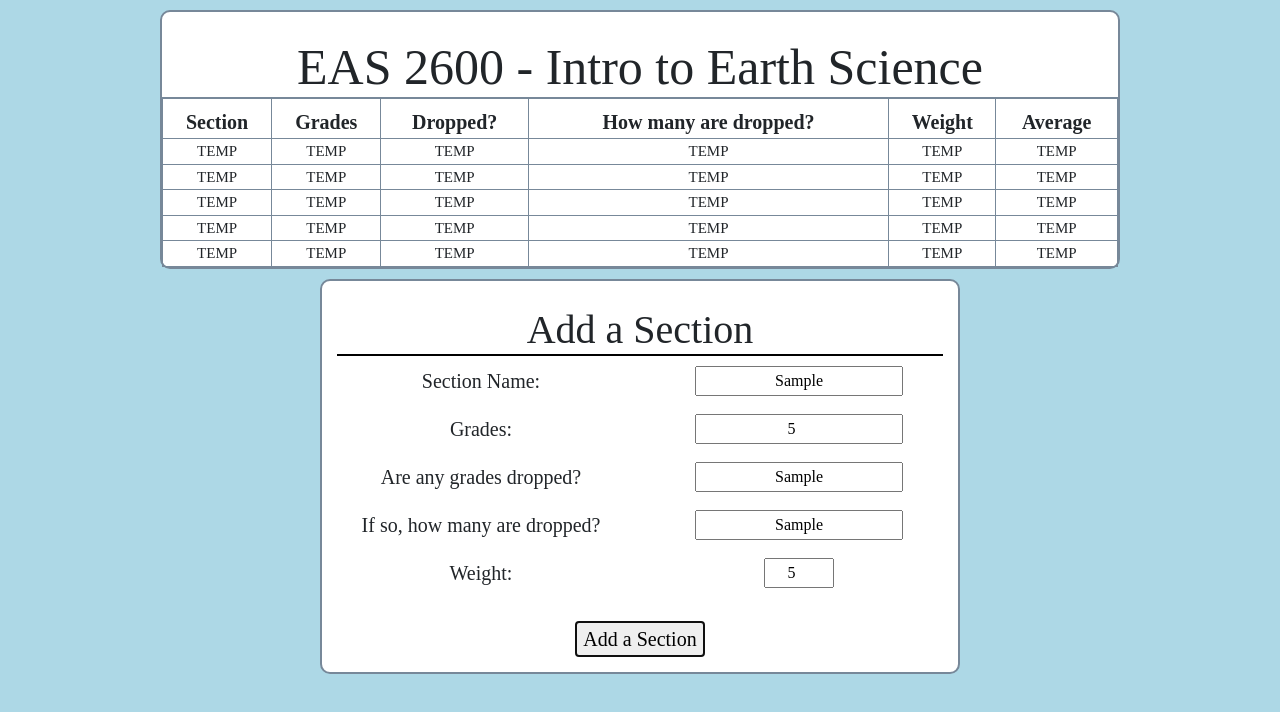
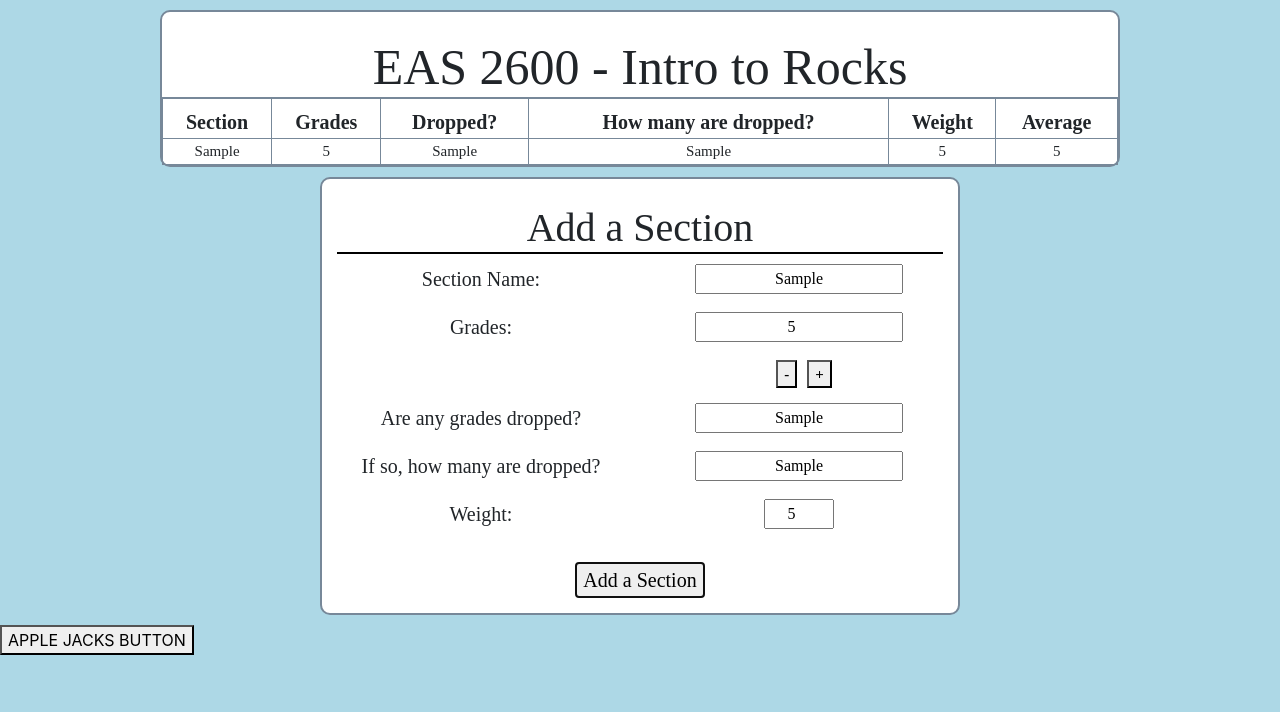
Before and after one commit to kbrantley8/reactgradecalc, a React (Create React App) app: page / in a window 1280 px wide. Both pictures are taken after typing "Sample", "5", "Sample", "Sample", "5" into the empty fields and a click on the button "Add a Section". Shown: the top 712 px of the page. Built offline with nearby package versions, Linux system fonts and the light colour scheme.

Commit message:
Added actual props passing

```diff
--- a/src/App.js
+++ b/src/App.js
@@ -8,7 +8,10 @@ import CourseController from './controller/courseController.js';
 class App extends React.Component {
   constructor() {
     super()
-    this.courseController = new CourseController();
+    // this.courseController = new CourseController();
+    // this.courseController.addACourse("EAS 2600")
+    // this.courseController.addACourse("THI IS THE NEW ONE")
+    // this.temp = <Course />;
     // this.courseController.addACourse("Apple Jacks Studios")
     document.body.style = 'background: lightblue;';
   }
@@ -16,8 +19,9 @@ class App extends React.Component {
   render() {
     return (
       <div>
-        <Course ctr={this.courseController} />
+        <Course name = {"EAS 2600 - Intro to Rocks"}/>
       </div>
+
     );
   }
 
--- a/src/controller/courseController.js
+++ b/src/controller/courseController.js
@@ -2,15 +2,20 @@ import Course from "../view/Course";
 import course from "../model/course";
 import sectionController from "./sectionController.js";
 import $ from "jquery";
+import section from "../model/section.js";
+import ReactDOM from 'react-dom';
+import React from 'react';
 
 var courseController = function () {
     this.courses = {}
     this.sectionController = new sectionController();
+    // ReactDOM.render(<Course />, document.getElementById('root'))
 }
 
 courseController.prototype = {
     addACourse: function(name) {
         var newCourse = new course(name);
+        this.num++;
         this.courses[name] = newCourse;
     },
 
@@ -24,12 +29,22 @@ courseController.prototype = {
         this.courses = newCourseList;
     },
 
+    addSection: function(courseName, name, grades, dropped, droppedNum, weight) {
+        var sec = new section(name, grades, dropped, droppedNum, weight);
+        var cour = this.courses[courseName];
+        cour.addSection(sec);
+    },
+
     getCourse: function(newName) {
         for (var course in this.courses) {
             if (this.courses[course].getName() == newName) {
                 return this.courses[course];
             }
         }
+    },
+
+    getCourses: function() {
+        return this.courses;
     },
 
     rename: function(oldName, newName) {
--- a/src/index.js
+++ b/src/index.js
@@ -5,6 +5,7 @@ import 'bootstrap/dist/css/bootstrap.css';
 import App from './App';
 import * as serviceWorker from './serviceWorker';
 import $ from "jquery";
+import courseControll from './controller/courseController.js'
 
 ReactDOM.render(<App />, document.getElementById('root'));
 
--- a/src/model/course.js
+++ b/src/model/course.js
@@ -1,6 +1,11 @@
-var course = function (name) {
+import Course from '../view/Course.js';
+import React from 'react';
+import ReactDOM from 'react-dom';
+
+var course = function (name, num) {
     this.name = name;
     this.sections = {};
+    ReactDOM.render(<Course name={name}/>, document.getElementById('root'));
 }
 
 course.prototype = {
--- a/src/style/Course.css
+++ b/src/style/Course.css
@@ -72,10 +72,24 @@ newSection
 }
 
 .new-section button {
-    font-size: 20px;
+    font-size: 15px;
     text-align: center;
-    margin: 15px;
+    margin-bottom: 5px;
+    margin-left: 10px;
 }
 .new-section input {
     text-align: center;
 }
+
+.addSectionInput {
+    margin-top: 10px;
+}
+
+.newSectionButton {
+    font-size: 20px !important;
+    margin: 15px !important;
+}
+
+.input-margin {
+    margin-top: 10px;
+}
--- a/src/view/Course.js
+++ b/src/view/Course.js
@@ -1,4 +1,5 @@
 import React from 'react';
+import ReactDOM from 'react-dom'
 import '../style/Course.css';
 import Section from './Section';
 import course from '../model/course.js';
@@ -10,17 +11,32 @@ import AddSection from './newSection.js';
 class Course extends React.Component {
     constructor(props) {
         super(props);
-        this.controller = props.ctr;
+        // this.controller = props.ctr;
 
         this.state = {
             sect: [],
-            name: "acura"
+            name: props.name
         }
-        for (var i = 0; i < 5; i++) {
-            this.state.sect.push(new Section())
-        }
+        this.changeName = this.changeName.bind(this);
+        this.myCallBack = this.myCallBack.bind(this);
+        // for (var i = 0; i < 5; i++) {
+        //     this.state.sect.push(new Section())
+        // }
         // var sec = new section("HW", [100, 50], "No", "apple", "apple");
         // var cour = new course("Apple")
+    }
+
+    changeName() {
+        var newName = (this.state.name == "EAS 2600 - Intro to Rocks") ? "CS 3600 - Intro to AI" : "EAS 2600 - Intro to Rocks";
+        this.setState({name: newName})
+        console.log($("#addSection"))
+        $("#addSection").text("APpleJacks Please")
+    }
+
+    myCallBack(info) {
+        var temp = this.state.sect
+        temp.push(info)
+        this.setState({sect: temp})
     }
 
     render() {
@@ -28,7 +44,7 @@ class Course extends React.Component {
             <div>
                 <div id="course_div" className="course-main">
                     <div>
-                        <h1 id={this.state.name} > EAS 2600 - Intro to Earth Science </h1>
+                        <h1 id="course_name" > {this.state.name} </h1>
                     </div>
 
                     <table id="course_table">
@@ -45,7 +61,10 @@ class Course extends React.Component {
                         </tbody>
                     </table>
                 </div>
-                <AddSection ctr={this.controller}/>
+                <AddSection ctr={this.myCallBack}/>
+                <button onClick={this.changeName}>
+                    APPLE JACKS BUTTON
+                </button>
             </div>
         );
     }
--- a/src/view/Section.js
+++ b/src/view/Section.js
@@ -1,18 +1,46 @@
 import React from 'react';
 import '../style/Course.css';
+import { tsConstructorType } from '@babel/types';
 
-function Section () {
+class Section extends React.Component {
+    constructor(props) {
+        super(props)
 
-    return (
-        <tr>
-            <td>TEMP</td>
-            <td>TEMP</td>
-            <td>TEMP</td>
-            <td>TEMP</td>
-            <td>TEMP</td>
-            <td>TEMP</td>
-        </tr>
-    );
+        var temp = props.grades;
+        var newGrades = []
+        var sum = 0;
+        for (var i = 0; i < temp.length; i++){
+            sum += parseInt(temp[i]);
+            newGrades = newGrades + temp[i]
+            if (i != temp.length - 1) {
+                newGrades = newGrades + ", "
+            }
+        }
+        var avg = Math.round((sum / temp.length) * 10) / 10;
+
+        this.state = {
+            name: props.name,
+            grades: newGrades,
+            dropped: props.dropped,
+            numDropped: props.numDropped,
+            weight: props.weight,
+            avg: avg
+        }
+    }
+
+    render() {
+        return (
+            <tr>
+                <td>{this.state.name}</td>
+                <td>{this.state.grades}</td>
+                <td>{this.state.dropped}</td>
+                <td>{this.state.numDropped}</td>
+                <td>{this.state.weight}</td>
+                <td>{this.state.avg}</td>
+            </tr>
+        );
+    }
+
 }
 
 export default Section;
--- a/src/view/newSection.js
+++ b/src/view/newSection.js
@@ -1,7 +1,7 @@
 import React from 'react';
 import '../style/Course.css';
 import $ from "jquery";
-import section from '../model/section';
+import Section from '../view/Section';
 import Course from './Course';
 
 class newSection extends React.Component {
@@ -9,21 +9,54 @@ class newSection extends React.Component {
         super(props)
         this.controller = props.ctr;
 
+        this.state = {
+            listOfInputs: []
+        }
+        this.state.listOfInputs.push(<input type="number" id="grades0"></input>)
+        this.addGrade = this.addGrade.bind(this)
+        this.loseGrade = this.loseGrade.bind(this)
         this.addSection = this.addSection.bind(this);
     }
 
     addSection() {
-        // var sectionName = $("#sectionName").val()
-        // var grades = $("#grades").val()
-        // var gradesBool = $("#gradesBool").val()
-        // var gradesNum = $("#gradesNum").val()
-        // var weight = $("#weight").val()
-        // var sec = new section(sectionName, grades,gradesBool, gradesNum, weight);
+        var sectionName = $("#sectionName").val()
+        var gradesBool = $("#gradesBool").val()
+        var gradesNum = $("#gradesNum").val()
+        var weight = $("#weight").val()
+        var courseName = $("#course_name").val()
+        var grades = [];
+        for (var i = 0; i < this.state.listOfInputs.length; i++) {
+            var toGet = "#grades" + i;
+            var num = $(toGet).val()
+            grades.push(num)
+        }
+        let props = {
+            name: sectionName,
+            grades: grades,
+            dropped: gradesBool,
+            numDropped: gradesNum,
+            weight: weight
+        }
+
+        var sec = <Section {...props}/>;
+        this.props.ctr(sec);
         // var cour = new Course()
         // console.log(cour)
         // console.log(this.controller)
-        this.controller.rename("ap", "b")
-        console.log("GOT HERE")
+        // console.log("GOT HERE")
+    }
+
+    addGrade() {
+        var temp = this.state.listOfInputs;
+        var newID = "grades" + temp.length;
+        temp.push(<input type="number" className="input-margin" id={newID}></input>)
+        this.setState({listOfInputs: temp})
+    }
+
+    loseGrade() {
+        var temp = this.state.listOfInputs;
+        temp.pop()
+        this.setState({listOfInputs: temp})
     }
 
     render() {
@@ -45,7 +78,15 @@ class newSection extends React.Component {
                         <label for="grades">Grades:</label>
                     </div>
                     <div className="col-sm-6">
-                        <input type="number" id="grades"></input>
+                        {this.state.listOfInputs}
+                    </div>
+                </div>
+                <div className="row row-padding">
+                    <div className="col-sm-6">
+                    </div>
+                    <div className="col-sm-6">
+                        <button onClick={this.loseGrade}> <b>-</b> </button>
+                        <button onClick={this.addGrade}> <b>+</b> </button>
                     </div>
                 </div>
                 <div className="row row-padding">
@@ -74,7 +115,7 @@ class newSection extends React.Component {
                 </div>
                 <div className="row row-padding">
                     <div className="mx-auto">
-                        <button id="addSection" onClick={this.addSection} className="align-baseline">Add a Section</button>
+                        <button id="addSection" onClick={this.addSection} className="align-baseline newSectionButton">Add a Section</button>
                     </div>
 
                 </div>
```
